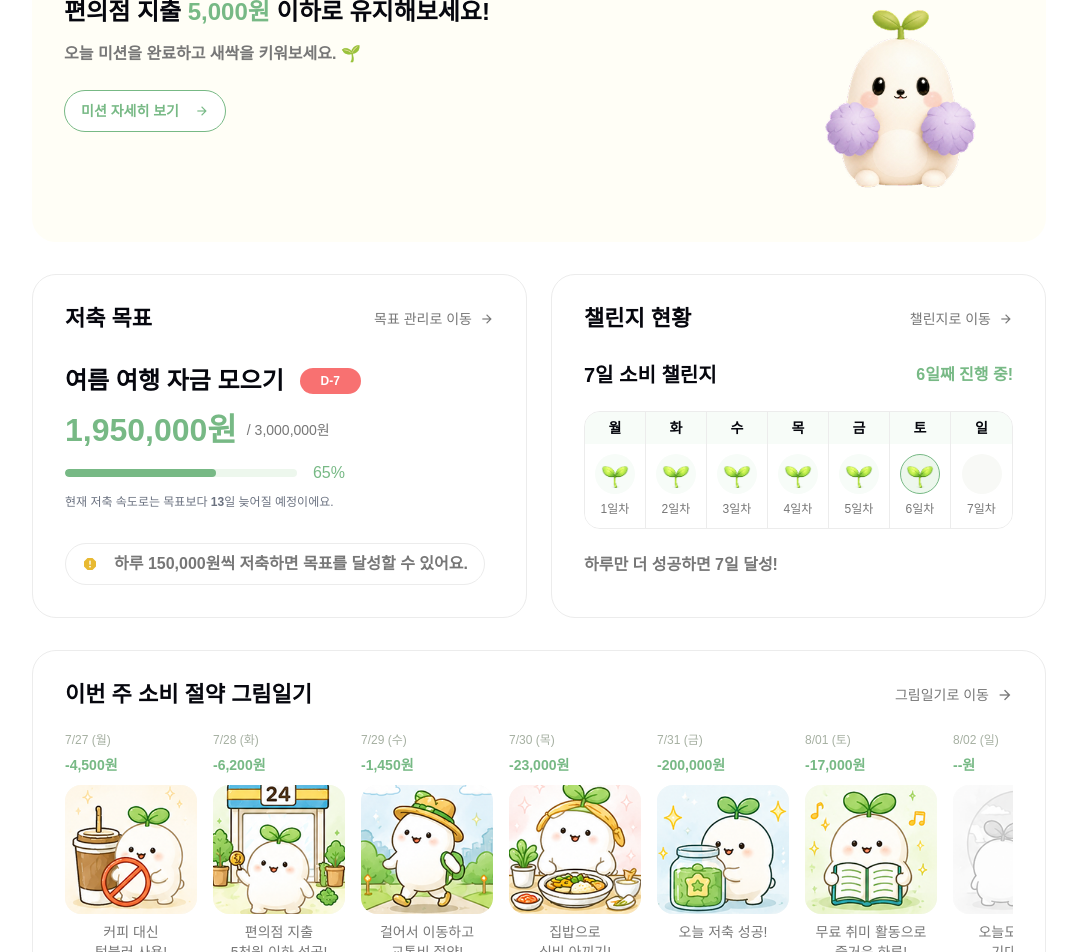
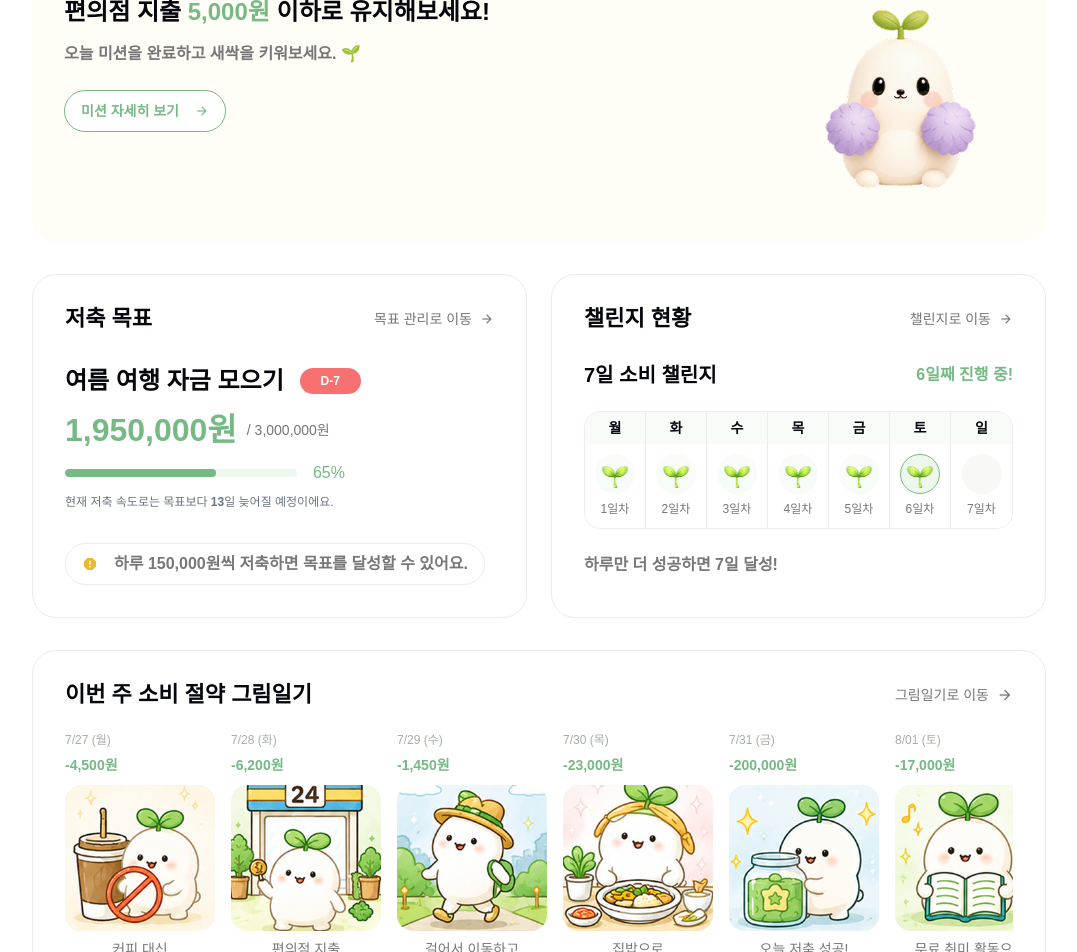
Before and after one commit to hgkang2/est_13_final_project, a Next.js app: page /sub-home in a window 1280 px wide. Shown: the part 1710-2662 px from the top of the page, without its empty margins (202-1279 px from the left). Built offline with nearby package versions, Linux system fonts and the light colour scheme; a web font is replaced by a local one.

Commit message:
fix: 그림일기 슬라이더 PC 너비 복구

```diff
--- a/src/components/common/JournalSlider/JournalSlider.module.scss
+++ b/src/components/common/JournalSlider/JournalSlider.module.scss
@@ -19,7 +19,7 @@
 }
 
 .journalSlider :global(.swiper-slide) {
-  width: 132px;
+  width: 150px;
   min-width: 0;
   height: auto;
 }
```
